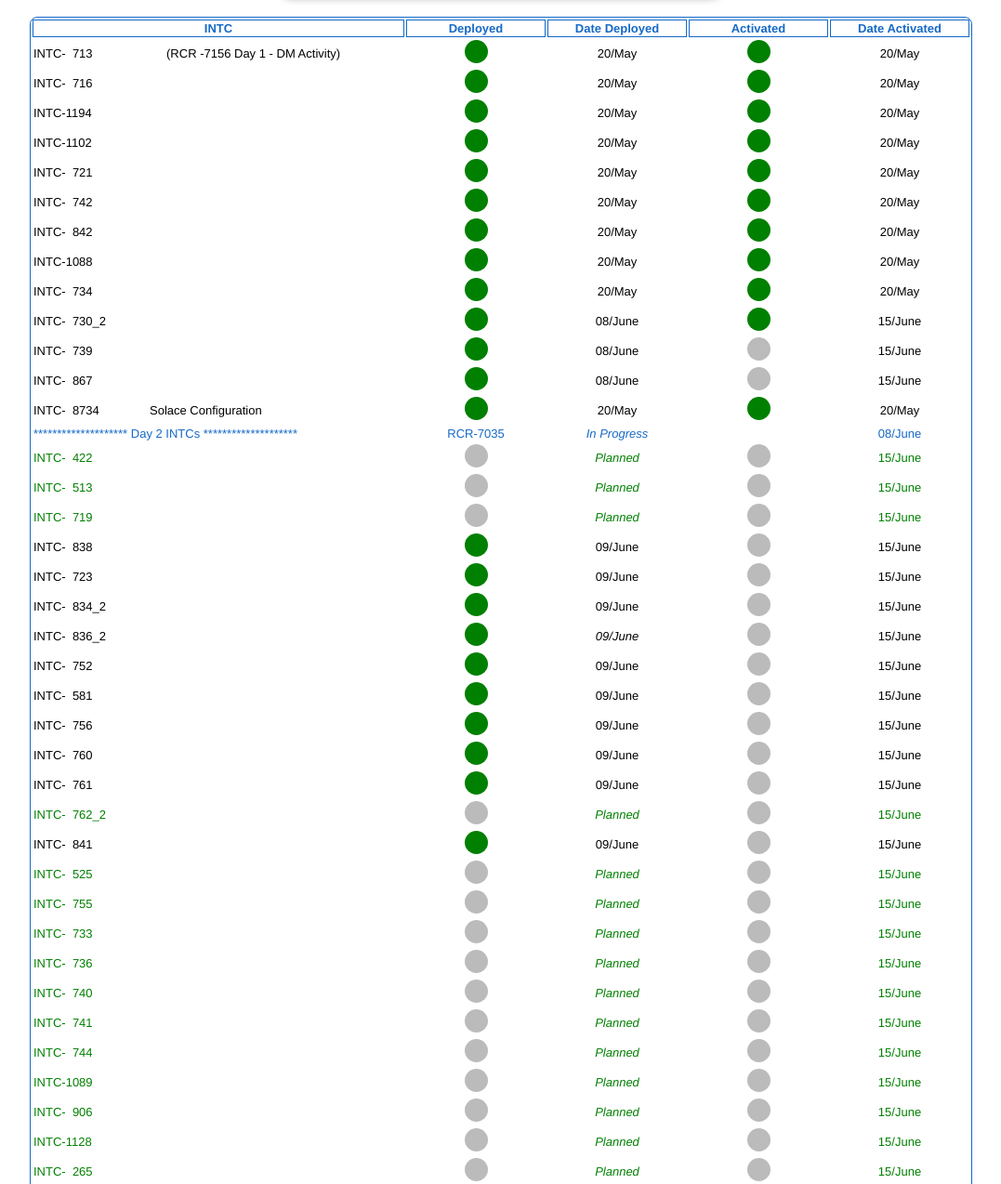
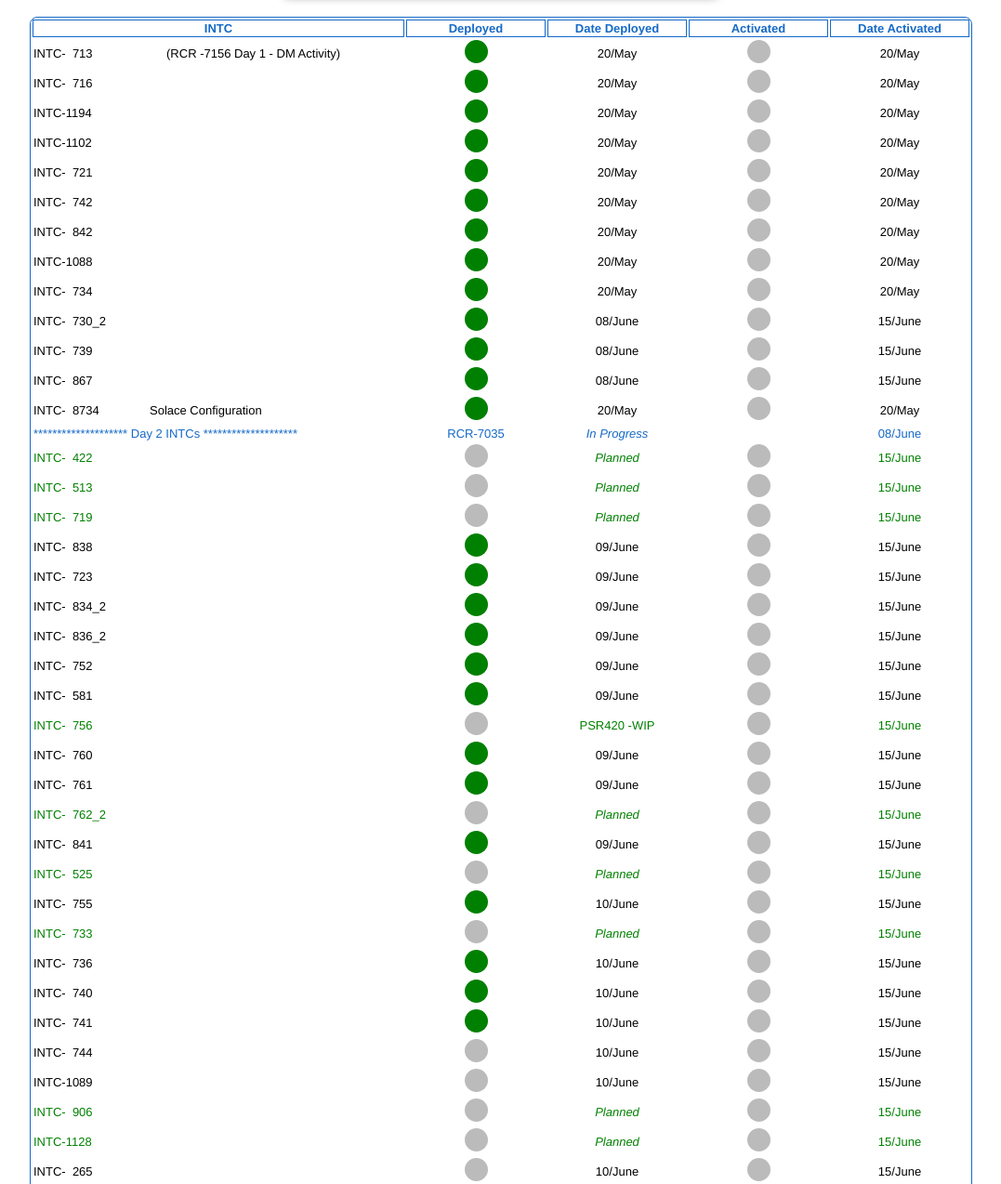
Before and after one commit to ShijoPJoseph/ProStatus, a website: page static/index.html in a window 1280 px wide. Shown: the part 438-1712 px from the top of the page at 93% size, without its empty margins (101-1178 px from the left). Drawn offline with Linux system fonts and the light colour scheme.

Commit message:
Update index.html

```diff
--- a/static/index.html
+++ b/static/index.html
@@ -71,7 +71,7 @@ fieldset{
 
 		   		       <td>
 						   <div style="text-align: right;font-size: 20px;color: red;font-family: SegoeUISemibold;">
-							   <b>Updated date - 09/June &nbsp;&nbsp;&nbsp;&nbsp;&nbsp;&nbsp;&nbsp;&nbsp;&nbsp;&nbsp;&nbsp;&nbsp;&nbsp;&nbsp;</b>
+							   <b>Updated date - 10/June &nbsp;&nbsp;&nbsp;&nbsp;&nbsp;&nbsp;&nbsp;&nbsp;&nbsp;&nbsp;&nbsp;&nbsp;&nbsp;&nbsp;</b>
 							</div>
                 	   </td>
 		   		     </tr>
@@ -158,7 +158,7 @@ style="width: 400px"
 								<tr style="color: #ff7f00">
 									<td>Control Tower Connectivity</td>
 									<td>:</td>
-									<td>NCS Creation In Progress</td>
+									<td>NCS #19948, ETA-15/June</td>
 								</tr>
 								<tr>
 									<td>Workday Connectivity</td>
@@ -230,7 +230,7 @@ style="width: 400px"
 		   		     					</div></td><td style="width: 150px"><div style="text-align: center;">
 		   		     					20/May
 										</div></td><td style="width: 150px"><div style="text-align: center;">
-		   		     					<span class="deployed"></span>
+		   		     					<span class="undeployed"></span>
 		   		     					</div></td><td style="width: 150px"><div style="text-align: center;">
 		   		     					20/May
 		   		     					</div></td>
@@ -244,7 +244,7 @@ style="width: 400px"
 		   		     					</div></td><td style="width: 150px"><div style="text-align: center;">
 		   		     					20/May
 										</div></td><td style="width: 150px"><div style="text-align: center;">
-		   		     					<span class="deployed"></span>
+		   		     					<span class="undeployed"></span>
 		   		     					</div></td><td style="width: 150px"><div style="text-align: center;">
 		   		     					20/May
 		   		     					</div></td>
@@ -257,7 +257,7 @@ style="width: 400px"
 		   		     					</div></td><td style="width: 150px"><div style="text-align: center;">
 		   		     					20/May
 										</div></td><td style="width: 150px"><div style="text-align: center;">
-		   		     					<span class="deployed"></span>
+		   		     					<span class="undeployed"></span>
 		   		     					</div></td><td style="width: 150px"><div style="text-align: center;">
 		   		     					20/May
 		   		     					</div></td>
@@ -270,7 +270,7 @@ style="width: 400px"
 		   		     					</div></td><td style="width: 150px"><div style="text-align: center;">
 		   		     					20/May
 										</div></td><td style="width: 150px"><div style="text-align: center;">
-		   		     					<span class="deployed"></span>
+		   		     					<span class="undeployed"></span>
 		   		     					</div></td><td style="width: 150px"><div style="text-align: center;">
 		   		     					20/May
 		   		     					</div></td>
@@ -283,7 +283,7 @@ style="width: 400px"
 		   		     					</div></td><td style="width: 150px"><div style="text-align: center;">
 		   		     					20/May
 										</div></td><td style="width: 150px"><div style="text-align: center;">
-		   		     					<span class="deployed"></span>
+		   		     					<span class="undeployed"></span>
 		   		     					</div></td><td style="width: 150px"><div style="text-align: center;">
 		   		     					20/May
 		   		     					</div></td>
@@ -296,7 +296,7 @@ style="width: 400px"
 		   		     					</div></td><td style="width: 150px"><div style="text-align: center;">
 		   		     					20/May
 										</div></td><td style="width: 150px"><div style="text-align: center;">
-		   		     					<span class="deployed"></span>
+		   		     					<span class="undeployed"></span>
 		   		     					</div></td><td style="width: 150px"><div style="text-align: center;">
 		   		     					20/May
 		   		     					</div></td>
@@ -310,7 +310,7 @@ style="width: 400px"
 		   		     					</div></td><td style="width: 150px"><div style="text-align: center;">
 		   		     					20/May
 										</div></td><td style="width: 150px"><div style="text-align: center;">
-		   		     					<span class="deployed"></span>
+		   		     					<span class="undeployed"></span>
 		   		     					</div></td><td style="width: 150px"><div style="text-align: center;">
 		   		     					20/May
 		   		     					</div></td>
@@ -324,7 +324,7 @@ style="width: 400px"
 		   		     					</div></td><td style="width: 150px"><div style="text-align: center;">
 		   		     					20/May
 										</div></td><td style="width: 150px"><div style="text-align: center;">
-		   		     					<span class="deployed"></span>
+		   		     					<span class="undeployed"></span>
 		   		     					</div></td><td style="width: 150px"><div style="text-align: center;">
 		   		     					20/May
 		   		     					</div></td>
@@ -338,7 +338,7 @@ style="width: 400px"
 		   		     					</div></td><td style="width: 150px"><div style="text-align: center;">
 		   		     					20/May
 										</div></td><td style="width: 150px"><div style="text-align: center;">
-		   		     					<span class="deployed"></span>
+		   		     					<span class="undeployed"></span>
 		   		     					</b></div></td><td style="width: 150px"><div style="text-align: center;">
 		   		     					20/May
 		   		     					</div></td>
@@ -352,7 +352,7 @@ style="width: 400px"
 		   		     					</div></td><td style="width: 150px"><div style="text-align: center;">
 		   		     					08/June
 		   		     					</b></div></td><td style="width: 150px"><div style="text-align: center;">
-										<span class="deployed"></span>
+										<span class="undeployed"></span>
 										</div></td><td style="width: 150px"><div style="text-align: center;">
 		   		     					15/June
 		   		     					</div></td>
@@ -394,7 +394,7 @@ style="width: 400px"
 		   		     					</div></td><td style="width: 150px"><div style="text-align: center;">
 		   		     					20/May
 		   		     					</b></div></td><td style="width: 150px"><div style="text-align: center;">
-										<span class="deployed"></span>
+										<span class="undeployed"></span>
 										</div></td><td style="width: 150px"><div style="text-align: center;">
 		   		     					20/May
 		   		     					</div></td>
@@ -497,7 +497,7 @@ style="width: 400px"
 
 		   		     					<span class="deployed"></span>
 		   		     					</div></td><td style="width: 150px"><div style="text-align: center;">
-		   		     					<i>09/June</i>
+		   		     					09/June
 		   		     					</b></div></td><td style="width: 150px"><div style="text-align: center;">
 										<span class="undeployed"></span>
 										</div></td><td style="width: 150px"><div style="text-align: center;">
@@ -532,14 +532,14 @@ style="width: 400px"
 		   		     					15/June
 		   		     					</div></td>
 		   		     				</tr>
-									<tr style="color: black">
+									<tr style="color: green">
 		   		     					<td style="width: 400px"> <div style="text-align: left;">
 		   		     					INTC-&nbsp;&nbsp;756
 		   		     					</div></td><td style="width: 150px"><div style="text-align: center;">
 
-		   		     					<span class="deployed"></span>
+		   		     					<span class="undeployed"></span>
 		   		     					</div></td><td style="width: 150px"><div style="text-align: center;">
-		   		     					09/June
+		   		     					PSR420 -WIP
 		   		     					</b></div></td><td style="width: 150px"><div style="text-align: center;">
 										<span class="undeployed"></span>
 										</div></td><td style="width: 150px"><div style="text-align: center;">
@@ -618,14 +618,14 @@ style="width: 400px"
 		   		     					15/June
 		   		     					</div></td>
 		   		     				</tr>
-									<tr style="color: green">
+									<tr style="color: black">
 		   		     					<td style="width: 400px"> <div style="text-align: left;">
 		   		     					INTC-&nbsp;&nbsp;755
 		   		     					</div></td><td style="width: 150px"><div style="text-align: center;">
 
-		   		     					<span class="undeployed"></span>
+		   		     					<span class="deployed"></span>
 		   		     					</div></td><td style="width: 150px"><div style="text-align: center;">
-		   		     					<i>Planned</i>
+		   		     					10/June
 		   		     					</b></div></td><td style="width: 150px"><div style="text-align: center;">
 										<span class="undeployed"></span>
 										</div></td><td style="width: 150px"><div style="text-align: center;">
@@ -646,14 +646,14 @@ style="width: 400px"
 		   		     					15/June
 		   		     					</div></td>
 		   		     				</tr>
-									<tr style="color: green">
+									<tr style="color: black">
 		   		     					<td style="width: 400px"> <div style="text-align: left;">
 		   		     					INTC-&nbsp;&nbsp;736
 		   		     					</div></td><td style="width: 150px"><div style="text-align: center;">
 
-		   		     					<span class="undeployed"></span>
+		   		     					<span class="deployed"></span>
 		   		     					</div></td><td style="width: 150px"><div style="text-align: center;">
-		   		     					<i>Planned</i>
+		   		     					10/June
 		   		     					</b></div></td><td style="width: 150px"><div style="text-align: center;">
 										<span class="undeployed"></span>
 										</div></td><td style="width: 150px"><div style="text-align: center;">
@@ -661,42 +661,42 @@ style="width: 400px"
 		   		     					</div></td>
 		   		     				</tr>
 
-									<tr style="color: green">
+									<tr style="color: black">
 		   		     					<td style="width: 400px"> <div style="text-align: left;">
 		   		     					INTC-&nbsp;&nbsp;740
 		   		     					</div></td><td style="width: 150px"><div style="text-align: center;">
 
-		   		     					<span class="undeployed"></span>
+		   		     					<span class="deployed"></span>
 		   		     					</div></td><td style="width: 150px"><div style="text-align: center;">
-		   		     					<i>Planned</i>
+		   		     					10/June
 		   		     					</b></div></td><td style="width: 150px"><div style="text-align: center;">
 										<span class="undeployed"></span>
 										</div></td><td style="width: 150px"><div style="text-align: center;">
 		   		     					15/June
 		   		     					</div></td>
 		   		     				</tr>
-									<tr style="color: green">
+									<tr style="color: black">
 		   		     					<td style="width: 400px"> <div style="text-align: left;">
 		   		     					INTC-&nbsp;&nbsp;741
 		   		     					</div></td><td style="width: 150px"><div style="text-align: center;">
 
-		   		     					<span class="undeployed"></span>
+		   		     					<span class="deployed"></span>
 		   		     					</div></td><td style="width: 150px"><div style="text-align: center;">
-		   		     					<i>Planned</i>
+		   		     					10/June
 		   		     					</b></div></td><td style="width: 150px"><div style="text-align: center;">
 										<span class="undeployed"></span>
 										</div></td><td style="width: 150px"><div style="text-align: center;">
 		   		     					15/June
 		   		     					</div></td>
 		   		     				</tr>
-									<tr style="color: green">
+									<tr style="color: black">
 		   		     					<td style="width: 400px"> <div style="text-align: left;">
 		   		     					INTC-&nbsp;&nbsp;744
 		   		     					</div></td><td style="width: 150px"><div style="text-align: center;">
 
 		   		     					<span class="undeployed"></span>
 		   		     					</div></td><td style="width: 150px"><div style="text-align: center;">
-		   		     					<i>Planned</i>
+		   		     					10/June
 		   		     					</b></div></td><td style="width: 150px"><div style="text-align: center;">
 										<span class="undeployed"></span>
 										</div></td><td style="width: 150px"><div style="text-align: center;">
@@ -704,14 +704,14 @@ style="width: 400px"
 		   		     					</div></td>
 		   		     				</tr>
 
-									<tr style="color: green">
+									<tr style="color: black">
 		   		     					<td style="width: 400px"> <div style="text-align: left;">
 		   		     					INTC-1089
 		   		     					</div></td><td style="width: 150px"><div style="text-align: center;">
 
 		   		     					<span class="undeployed"></span>
 		   		     					</div></td><td style="width: 150px"><div style="text-align: center;">
-		   		     					<i>Planned</i>
+		   		     					10/June
 		   		     					</b></div></td><td style="width: 150px"><div style="text-align: center;">
 										<span class="undeployed"></span>
 										</div></td><td style="width: 150px"><div style="text-align: center;">
@@ -747,14 +747,14 @@ style="width: 400px"
 		   		     					15/June
 		   		     					</div></td>
 		   		     				</tr>
-									<tr style="color: green">
+									<tr style="color: black">
 		   		     					<td style="width: 400px"> <div style="text-align: left;">
 		   		     					INTC-&nbsp;&nbsp;265
 		   		     					</div></td><td style="width: 150px"><div style="text-align: center;">
 
 		   		     					<span class="undeployed"></span>
 		   		     					</div></td><td style="width: 150px"><div style="text-align: center;">
-		   		     					<i>Planned</i>
+		   		     					10/June
 		   		     					</b></div></td><td style="width: 150px"><div style="text-align: center;">
 										<span class="undeployed"></span>
 										</div></td><td style="width: 150px"><div style="text-align: center;">
```
